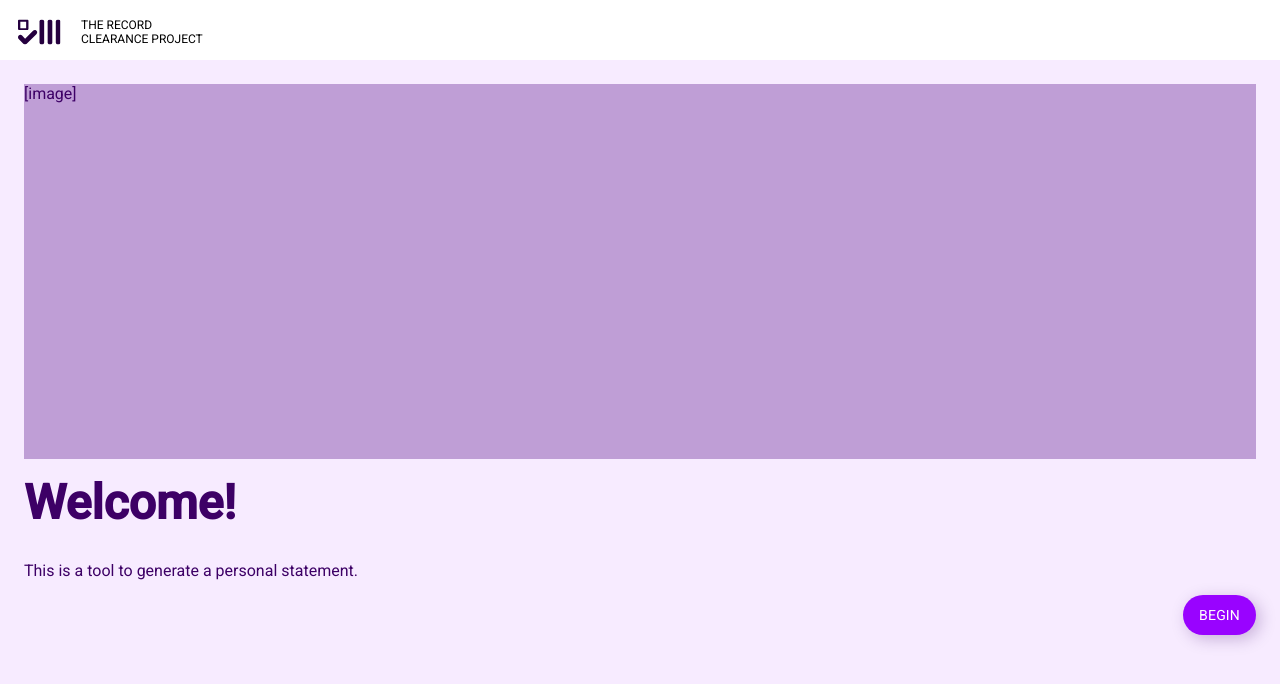
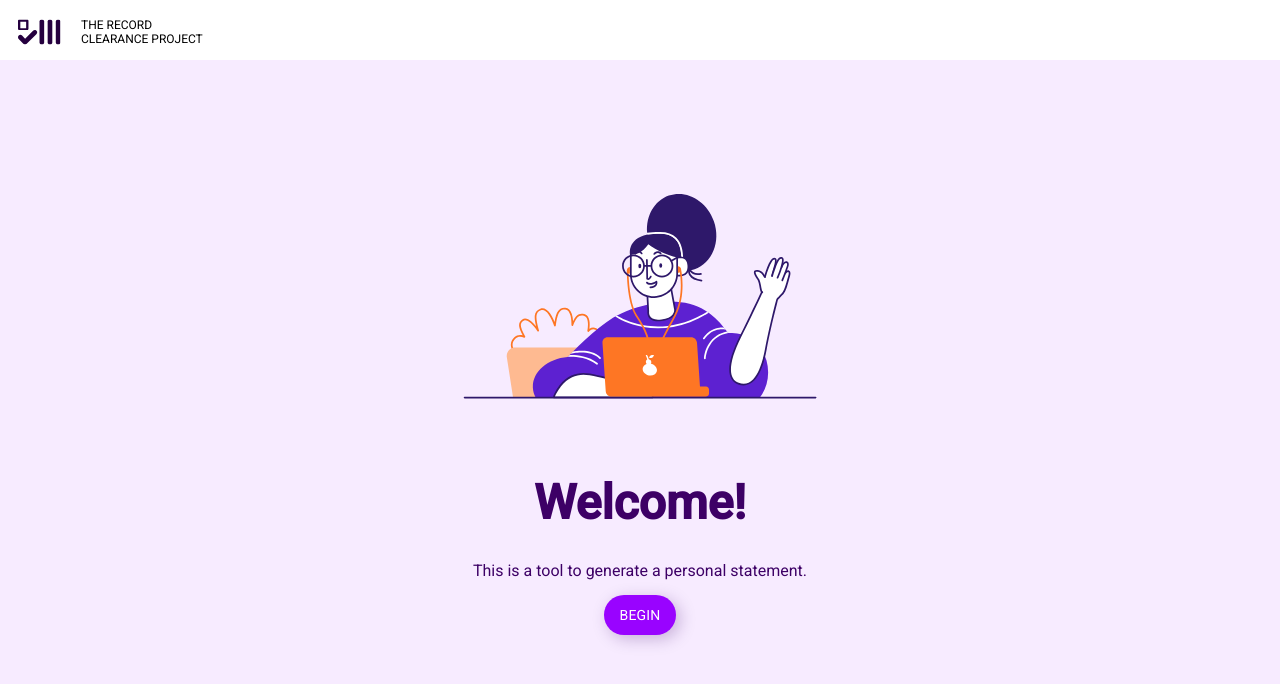
Before and after one commit to hackforla/expunge-assist, a React (Create React App) app in the folder react/client/: page /form/1 in a window 1280 px wide. Shown: the top 684 px of the page. Built offline with nearby package versions, Linux system fonts and the light colour scheme.

Commit message:
bring in Affirmation Implementation

```diff
--- a/react/client/src/components/AffirmationComponent.tsx
+++ b/react/client/src/components/AffirmationComponent.tsx
@@ -1,4 +1,6 @@
 import React from 'react';
+
+import AffirmationIllustration from 'assets/affirmation-illustration.svg';
 
 import Button from 'components/Button';
 
@@ -29,17 +31,19 @@ const AffirmationComponent = ({
         color: '#3D0066',
         padding: 24,
         zIndex: 1,
-        display: isActive ? 'block' : 'none',
+        display: isActive ? 'flex' : 'none',
+        flexDirection: 'column',
+        alignItems: 'center',
         // transition: 'transform 600ms',
         // transform: isActive ? 'translateY(0%)' : 'translateY(-150%)',
       }}
     >
-      <div
+      <img
+        src={AffirmationIllustration}
+        alt="affirmation illustration"
+        style={{ height: 375 }}
         className="adjacent-mar-top"
-        style={{ height: 375, background: '#bf9ed6' }}
-      >
-        [image]
-      </div>
+      />
 
       <div className="page-title adjacent-mar-top">{titleText}</div>
       <div className="adjacent-mar-top">{description}</div>
```
Also changed, not shown: react/client/src/assets/affirmation-illustration.svg (added).
